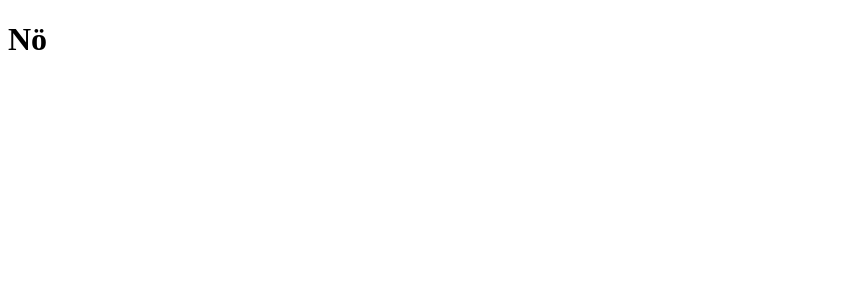
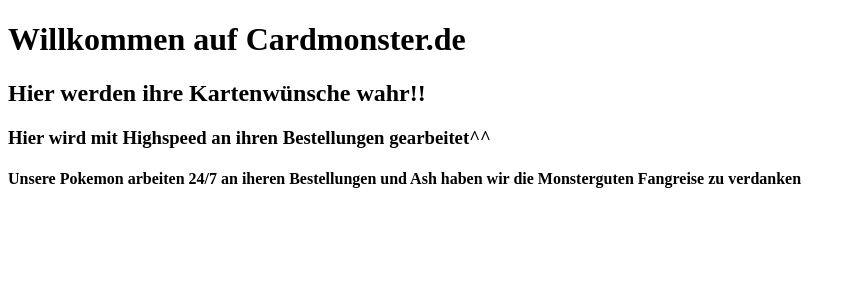
Before and after one commit to Marumoto2001/cardmonster-frontend, a Next.js app: page / in a window 1280 px wide. Shown: the top 300 px of the page, without its empty margins (0-856 px from the left). Built offline with nearby package versions, Linux system fonts and the light colour scheme.

Commit message:
added content

```diff
--- a/pages/index.tsx
+++ b/pages/index.tsx
@@ -1,5 +1,11 @@
 export default function Home() {
   return (
-      <h1>Nö</h1>
+      <>
+      <h1>Willkommen auf Cardmonster.de</h1>
+        <h2>Hier werden ihre Kartenwünsche wahr!!</h2>
+        <h3>Hier wird mit Highspeed an ihren Bestellungen gearbeitet^^</h3>
+        <h4>Unsere Pokemon arbeiten 24/7 an iheren Bestellungen
+            und Ash haben wir die Monsterguten Fangreise zu verdanken</h4>
+        </>
     )
 }
```
